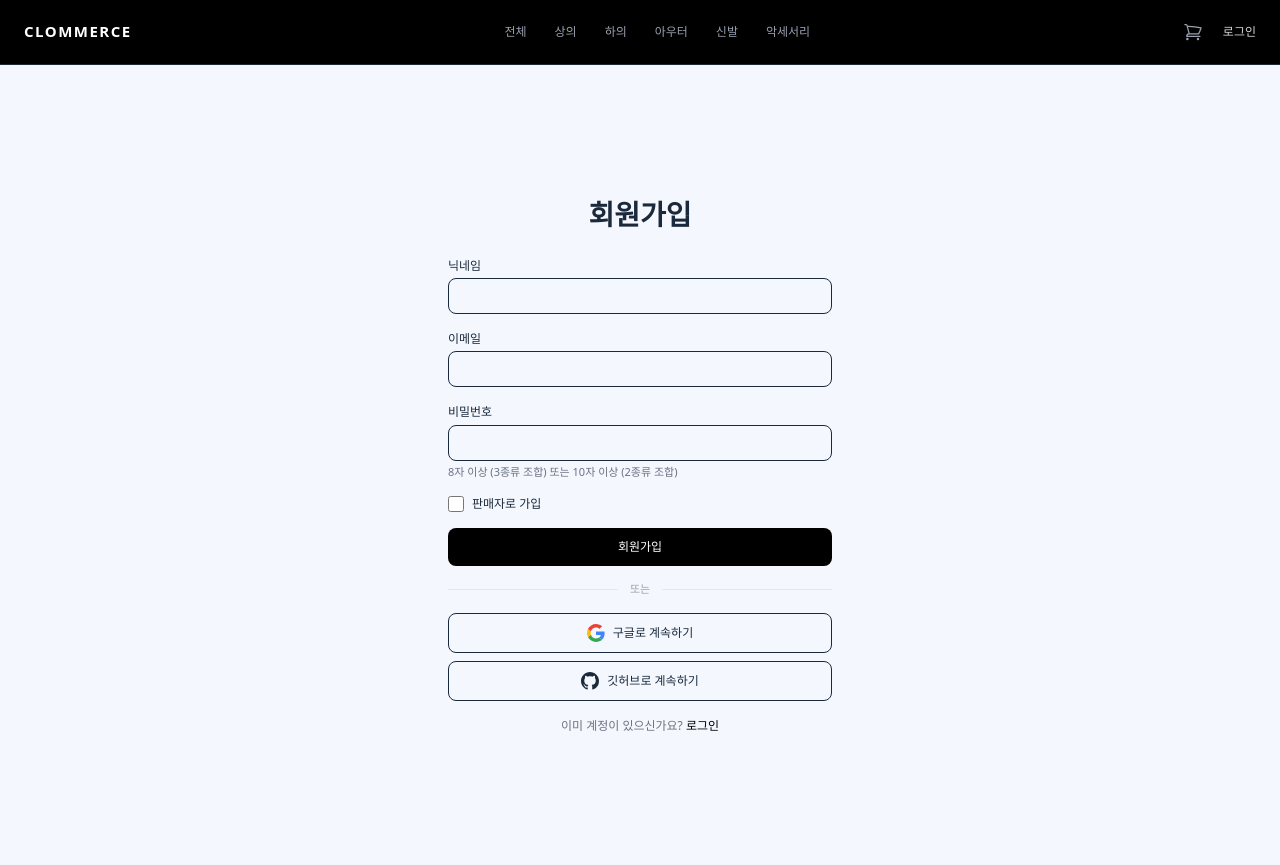
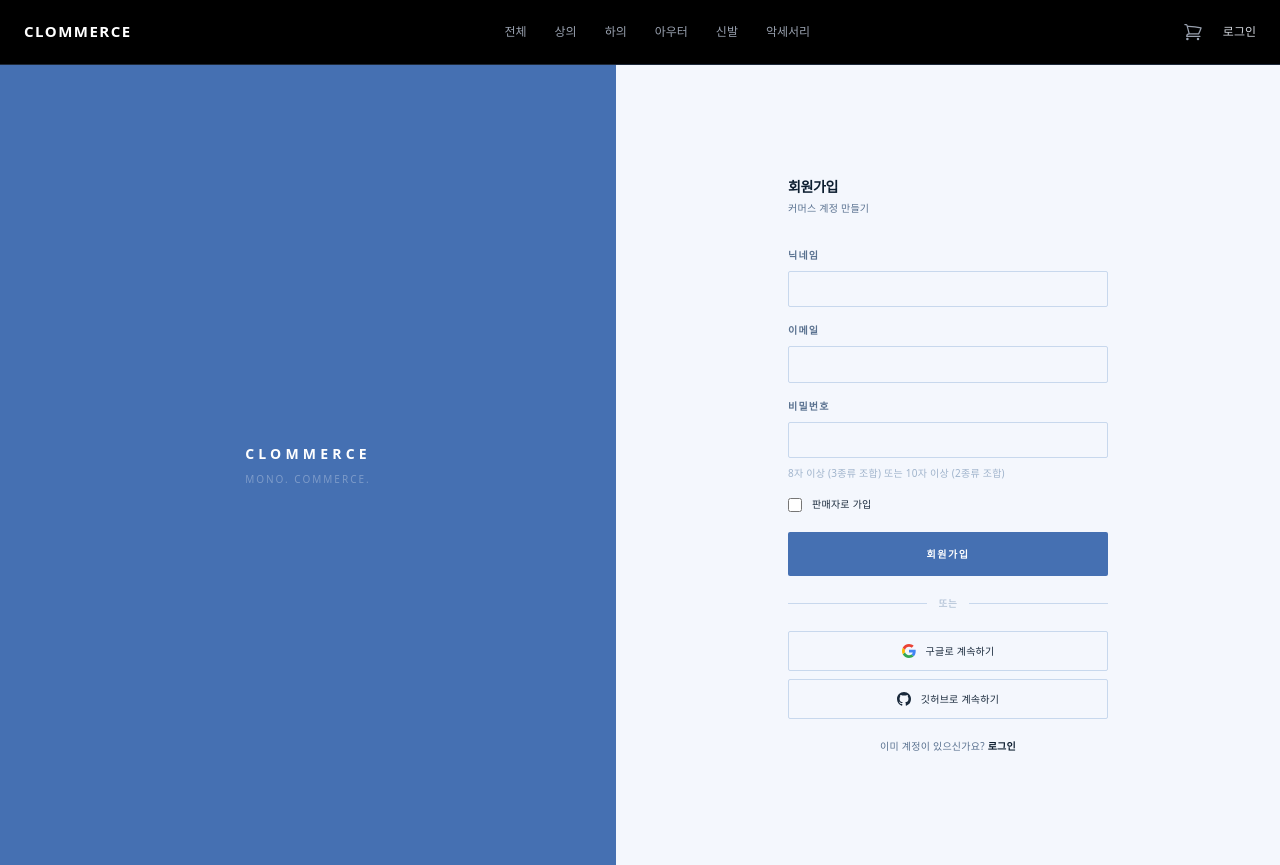
Before and after one commit to wooktori/clommerce, a Next.js app: page /signup in a window 1280 px wide. Built offline with nearby package versions, Linux system fonts and the light colour scheme; no server answers.

Commit message:
style: 인증 페이지 스플릿 스크린 레이아웃 적용
브랜드 패널(좌)·폼(우) 2단 구조, 레이블 대문자 트래킹,
좌측 강조 에러 표시, 소셜 버튼 정제

Co-Authored-By: Claude Sonnet 4.6 <noreply@anthropic.com>

```diff
--- a/src/app/(auth)/login/page.tsx
+++ b/src/app/(auth)/login/page.tsx
@@ -2,10 +2,28 @@ import LoginForm from "@/components/auth/LoginForm";
 
 export default function LoginPage() {
   return (
-    <main className="flex items-center justify-center min-h-screen p-4">
-      <div className="w-full max-w-sm">
-        <h1 className="text-2xl font-bold mb-6 text-center">로그인</h1>
-        <LoginForm />
+    <main className="min-h-screen flex flex-col md:flex-row">
+      {/* 브랜드 패널 */}
+      <div className="bg-brand md:flex-1 flex items-center justify-center px-10 py-14 md:py-0">
+        <div>
+          <p className="text-white text-base font-bold tracking-[0.3em] uppercase mb-2">
+            CLOMMERCE
+          </p>
+          <p className="text-white/30 text-2xs tracking-[0.2em] uppercase">
+            mono. commerce.
+          </p>
+        </div>
+      </div>
+
+      {/* 폼 패널 */}
+      <div className="md:flex-1 flex items-center justify-center px-8 py-12 md:px-16 bg-canvas">
+        <div className="w-full max-w-xs">
+          <h1 className="text-base font-bold text-heading tracking-tight mb-1">로그인</h1>
+          <p className="text-2xs text-ink-muted mb-8 tracking-wide">
+            커머스 계정으로 계속하기
+          </p>
+          <LoginForm />
+        </div>
       </div>
     </main>
   );
--- a/src/app/(auth)/signup/page.tsx
+++ b/src/app/(auth)/signup/page.tsx
@@ -2,10 +2,28 @@ import SignupForm from "@/components/auth/SignupForm";
 
 export default function SignupPage() {
   return (
-    <main className="flex items-center justify-center min-h-screen p-4">
-      <div className="w-full max-w-sm">
-        <h1 className="text-2xl font-bold mb-6 text-center">회원가입</h1>
-        <SignupForm />
+    <main className="min-h-screen flex flex-col md:flex-row">
+      {/* 브랜드 패널 */}
+      <div className="bg-brand md:flex-1 flex items-center justify-center px-10 py-14 md:py-0">
+        <div>
+          <p className="text-white text-base font-bold tracking-[0.3em] uppercase mb-2">
+            CLOMMERCE
+          </p>
+          <p className="text-white/30 text-2xs tracking-[0.2em] uppercase">
+            mono. commerce.
+          </p>
+        </div>
+      </div>
+
+      {/* 폼 패널 */}
+      <div className="md:flex-1 flex items-center justify-center px-8 py-12 md:px-16 bg-canvas">
+        <div className="w-full max-w-xs">
+          <h1 className="text-base font-bold text-heading tracking-tight mb-1">회원가입</h1>
+          <p className="text-2xs text-ink-muted mb-8 tracking-wide">
+            커머스 계정 만들기
+          </p>
+          <SignupForm />
+        </div>
       </div>
     </main>
   );
--- a/src/components/auth/SignupForm.tsx
+++ b/src/components/auth/SignupForm.tsx
@@ -78,8 +78,8 @@ export default function SignupForm() {
 
   return (
     <form onSubmit={handleSubmit} className="flex flex-col gap-4">
-      <div className="flex flex-col gap-1">
-        <label htmlFor="nickname" className="text-sm font-medium">
+      <div className="flex flex-col gap-2">
+        <label htmlFor="nickname" className="text-2xs font-semibold tracking-[0.12em] uppercase text-ink-muted">
           닉네임
         </label>
         <input
@@ -88,12 +88,12 @@ export default function SignupForm() {
           value={nickname}
           onChange={(e) => setNickname(e.target.value)}
           required
-          className="border rounded-lg px-3 py-2 focus:outline-none focus:ring-2 focus:ring-black"
+          className="border border-rule rounded-xs px-3 py-2.5 text-xs text-ink focus:outline-none focus:border-brand transition-colors"
         />
       </div>
 
-      <div className="flex flex-col gap-1">
-        <label htmlFor="email" className="text-sm font-medium">
+      <div className="flex flex-col gap-2">
+        <label htmlFor="email" className="text-2xs font-semibold tracking-[0.12em] uppercase text-ink-muted">
           이메일
         </label>
         <input
@@ -102,12 +102,12 @@ export default function SignupForm() {
           value={email}
           onChange={(e) => setEmail(e.target.value)}
           required
-          className="border rounded-lg px-3 py-2 focus:outline-none focus:ring-2 focus:ring-black"
+          className="border border-rule rounded-xs px-3 py-2.5 text-xs text-ink focus:outline-none focus:border-brand transition-colors"
         />
       </div>
 
-      <div className="flex flex-col gap-1">
-        <label htmlFor="password" className="text-sm font-medium">
+      <div className="flex flex-col gap-2">
+        <label htmlFor="password" className="text-2xs font-semibold tracking-[0.12em] uppercase text-ink-muted">
           비밀번호
         </label>
         <input
@@ -116,25 +116,25 @@ export default function SignupForm() {
           value={password}
           onChange={(e) => setPassword(e.target.value)}
           required
-          className="border rounded-lg px-3 py-2 focus:outline-none focus:ring-2 focus:ring-black"
+          className="border border-rule rounded-xs px-3 py-2.5 text-xs text-ink focus:outline-none focus:border-brand transition-colors"
         />
-        <p className="text-xs text-gray-500">
+        <p className="text-2xs text-ink-subtle tracking-wide">
           8자 이상 (3종류 조합) 또는 10자 이상 (2종류 조합)
         </p>
       </div>
 
-      <label className="flex items-center gap-2 cursor-pointer">
+      <label className="flex items-center gap-2.5 cursor-pointer">
         <input
           type="checkbox"
           checked={isSeller}
           onChange={(e) => setIsSeller(e.target.checked)}
-          className="w-4 h-4"
+          className="w-3.5 h-3.5 accent-brand"
         />
-        <span className="text-sm">판매자로 가입</span>
+        <span className="text-2xs font-medium tracking-wide text-ink">판매자로 가입</span>
       </label>
 
       {error && (
-        <p className="text-sm text-red-500 bg-red-50 rounded-lg px-3 py-2">
+        <p className="text-2xs text-danger border-l-2 border-danger pl-3 py-1">
           {error}
         </p>
       )}
@@ -142,15 +142,15 @@ export default function SignupForm() {
       <button
         type="submit"
         disabled={submitting}
-        className="bg-black text-white rounded-lg py-2.5 font-medium hover:bg-gray-800 disabled:opacity-50 disabled:cursor-not-allowed transition-colors"
+        className="bg-brand text-white rounded-xs h-11 w-full text-2xs font-semibold tracking-[0.15em] uppercase hover:opacity-85 disabled:opacity-40 disabled:cursor-not-allowed transition-opacity mt-1"
       >
         {submitting ? "처리 중..." : "회원가입"}
       </button>
 
-      <div className="relative flex items-center">
-        <div className="flex-1 border-t border-gray-200" />
-        <span className="mx-3 text-xs text-gray-400">또는</span>
-        <div className="flex-1 border-t border-gray-200" />
+      <div className="flex items-center gap-3 my-1">
+        <div className="flex-1 border-t border-rule" />
+        <span className="text-2xs text-ink-subtle tracking-wide">또는</span>
+        <div className="flex-1 border-t border-rule" />
       </div>
 
       <div className="flex flex-col gap-2">
@@ -164,9 +164,9 @@ export default function SignupForm() {
         ))}
       </div>
 
-      <p className="text-center text-sm text-gray-500">
+      <p className="text-center text-2xs text-ink-muted mt-1 tracking-wide">
         이미 계정이 있으신가요?{" "}
-        <Link href="/login" className="text-black font-medium hover:underline">
+        <Link href="/login" className="text-heading font-bold hover:underline">
           로그인
         </Link>
       </p>
--- a/src/components/auth/SocialLoginButton.tsx
+++ b/src/components/auth/SocialLoginButton.tsx
@@ -4,7 +4,7 @@ import { ReactNode } from "react";
 import { SocialProvider } from "@/services/auth";
 
 const GoogleIcon = () => (
-  <svg width="18" height="18" viewBox="0 0 48 48">
+  <svg width="14" height="14" viewBox="0 0 48 48">
     <path fill="#4285F4" d="M46.98 24.55c0-1.57-.15-3.09-.38-4.55H24v9.02h12.94c-.58 2.96-2.26 5.48-4.78 7.18l7.73 6c4.51-4.18 7.09-10.36 7.09-17.65z" />
     <path fill="#34A853" d="M24 48c6.48 0 11.93-2.13 15.89-5.81l-7.73-6c-2.15 1.45-4.92 2.3-8.16 2.3-6.26 0-11.57-4.22-13.47-9.91l-7.98 6.19C6.51 42.62 14.62 48 24 48z" />
     <path fill="#FBBC05" d="M10.53 28.59c-.48-1.45-.76-2.99-.76-4.59s.27-3.14.76-4.59l-7.98-6.19C.92 16.46 0 20.12 0 24c0 3.88.92 7.54 2.56 10.78l7.97-6.19z" />
@@ -13,7 +13,7 @@ const GoogleIcon = () => (
 );
 
 const GitHubIcon = () => (
-  <svg width="18" height="18" viewBox="0 0 24 24" fill="currentColor">
+  <svg width="14" height="14" viewBox="0 0 24 24" fill="currentColor">
     <path d="M12 0C5.37 0 0 5.37 0 12c0 5.31 3.435 9.795 8.205 11.385.6.105.825-.255.825-.57 0-.285-.015-1.23-.015-2.235-3.015.555-3.795-.735-4.035-1.41-.135-.345-.72-1.41-1.23-1.695-.42-.225-1.02-.78-.015-.795.945-.015 1.62.87 1.845 1.23 1.08 1.815 2.805 1.305 3.495.99.105-.78.42-1.305.765-1.605-2.67-.3-5.46-1.335-5.46-5.925 0-1.305.465-2.385 1.23-3.225-.12-.3-.54-1.53.12-3.18 0 0 1.005-.315 3.3 1.23.96-.27 1.98-.405 3-.405s2.04.135 3 .405c2.295-1.56 3.3-1.23 3.3-1.23.66 1.65.24 2.88.12 3.18.765.84 1.23 1.905 1.23 3.225 0 4.605-2.805 5.625-5.475 5.925.435.375.81 1.095.81 2.22 0 1.605-.015 2.895-.015 3.3 0 .315.225.69.825.57A12.02 12.02 0 0 0 24 12c0-6.63-5.37-12-12-12z" />
   </svg>
 );
@@ -36,7 +36,7 @@ export default function SocialLoginButton({ provider, onClick, disabled }: Socia
       type="button"
       onClick={onClick}
       disabled={disabled}
-      className="flex items-center justify-center gap-2 w-full border rounded-lg py-2.5 font-medium hover:bg-gray-50 disabled:opacity-50 disabled:cursor-not-allowed transition-colors"
+      className="flex items-center justify-center gap-2.5 w-full border border-rule rounded-xs h-10 text-2xs text-ink font-medium tracking-wide hover:bg-fill disabled:opacity-40 disabled:cursor-not-allowed transition-colors"
     >
       {icon}
       {label}
```
Also changed, not shown: src/components/auth/LoginForm.tsx (+15 -15 lines).
